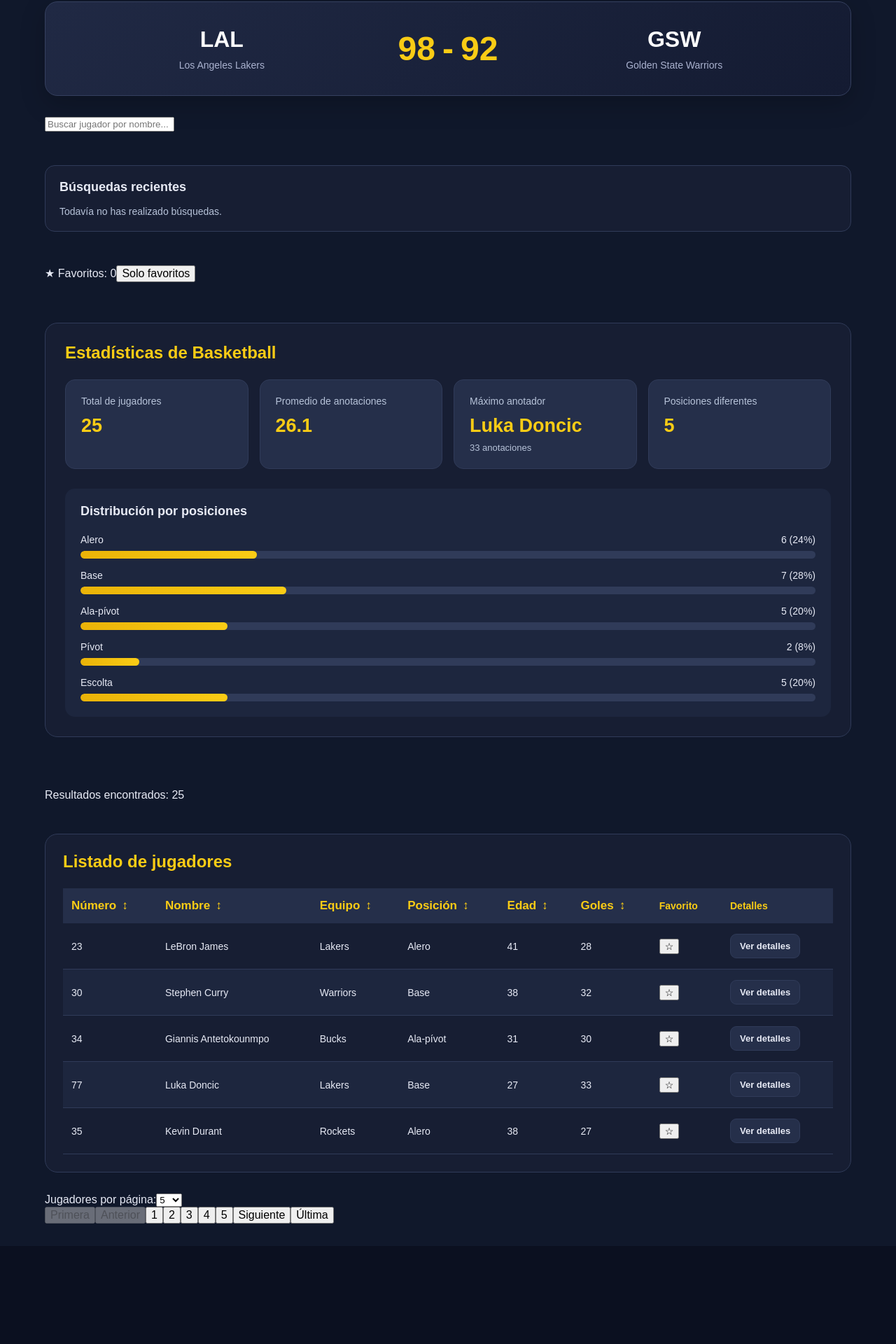
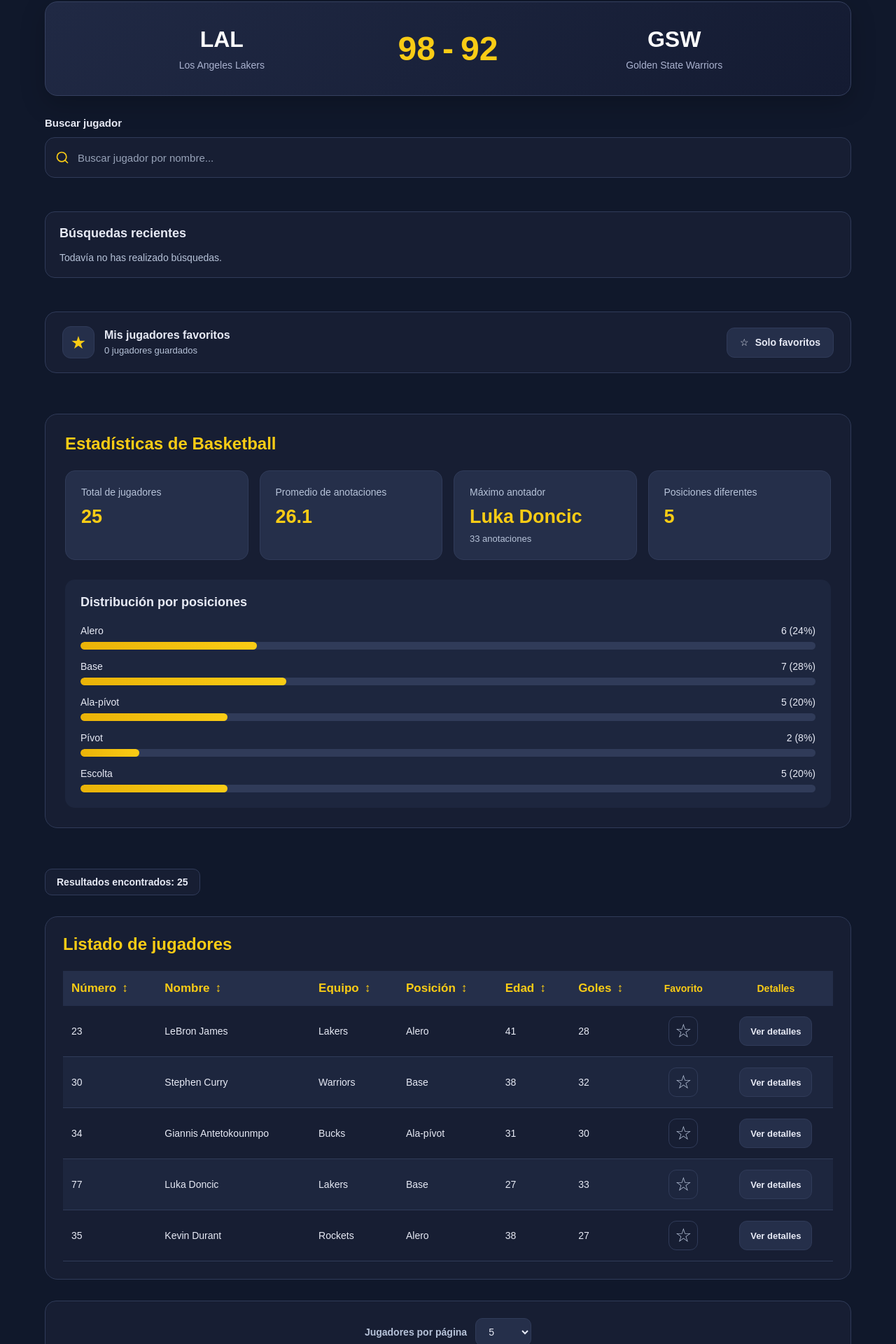
Before and after one commit to SantyGrana2/basketball-react, a React (Vite) app: page / in a window 1280 px wide. Shown: the part 200-2120 px from the top of the page at 70% size. Before the commit the page ends 1980 px from the top, so only its background shows below. Built offline with nearby package versions, Linux system fonts and the light colour scheme.

Commit message:
style: unificar diseno visual de controles y paginacion

```diff
--- a/src/components/FavoritesFilter.jsx
+++ b/src/components/FavoritesFilter.jsx
@@ -5,22 +5,44 @@ function FavoritesFilter({
   onToggleFilter
 }) {
   return (
-    <div className="favorites-filter">
-      <span className="favorites-filter__count">
-        ★ Favoritos: {favoritesCount}
-      </span>
+    <section className="favorites-filter">
+      <div className="favorites-filter__info">
+        <span
+          className="favorites-filter__icon"
+          aria-hidden="true"
+        >
+          ★
+        </span>
+
+        <div className="favorites-filter__text">
+          <strong>Mis jugadores favoritos</strong>
+          <span>
+            {favoritesCount === 1
+              ? "1 jugador guardado"
+              : `${favoritesCount} jugadores guardados`}
+          </span>
+        </div>
+      </div>
 
       <button
         type="button"
-        className="favorites-filter__button"
+        className={`favorites-filter__button ${
+          showOnlyFavorites
+            ? "favorites-filter__button--active"
+            : ""
+        }`}
         onClick={onToggleFilter}
         aria-pressed={showOnlyFavorites}
       >
+        <span aria-hidden="true">
+          {showOnlyFavorites ? "✓" : "☆"}
+        </span>
+
         {showOnlyFavorites
           ? "Mostrar todos"
           : "Solo favoritos"}
       </button>
-    </div>
+    </section>
   );
 }
 
--- a/src/components/Pagination.jsx
+++ b/src/components/Pagination.jsx
@@ -11,6 +11,10 @@ function Pagination({
     (_, index) => index + 1
   );
 
+  const isFirstPage = currentPage === 1;
+  const isLastPage =
+    totalPages === 0 || currentPage >= totalPages;
+
   return (
     <nav
       className="pagination"
@@ -18,11 +22,12 @@ function Pagination({
     >
       <div className="pagination__size">
         <label htmlFor="page-size">
-          Jugadores por página:
+          Jugadores por página
         </label>
 
         <select
           id="page-size"
+          className="pagination__select"
           value={pageSize}
           onChange={(event) =>
             onPageSizeChange(Number(event.target.value))
@@ -37,7 +42,8 @@ function Pagination({
       <div className="pagination__buttons">
         <button
           type="button"
-          disabled={currentPage === 1}
+          className="pagination__button"
+          disabled={isFirstPage}
           onClick={() => onPageChange(1)}
         >
           Primera
@@ -45,24 +51,26 @@ function Pagination({
 
         <button
           type="button"
-          disabled={currentPage === 1}
+          className="pagination__button"
+          disabled={isFirstPage}
           onClick={() => onPageChange(currentPage - 1)}
         >
-          Anterior
+          ‹ Anterior
         </button>
 
         {pages.map((page) => (
           <button
             type="button"
             key={page}
-            className={
+            className={`pagination__button ${
               currentPage === page
                 ? "pagination__button--active"
                 : ""
-            }
+            }`}
             aria-current={
               currentPage === page ? "page" : undefined
             }
+            aria-label={`Ir a la página ${page}`}
             onClick={() => onPageChange(page)}
           >
             {page}
@@ -71,21 +79,17 @@ function Pagination({
 
         <button
           type="button"
-          disabled={
-            totalPages === 0 ||
-            currentPage === totalPages
-          }
+          className="pagination__button"
+          disabled={isLastPage}
           onClick={() => onPageChange(currentPage + 1)}
         >
-          Siguiente
+          Siguiente ›
         </button>
 
         <button
           type="button"
-          disabled={
-            totalPages === 0 ||
-            currentPage === totalPages
-          }
+          className="pagination__button"
+          disabled={isLastPage}
           onClick={() => onPageChange(totalPages)}
         >
           Última
--- a/src/components/PlayerRow.jsx
+++ b/src/components/PlayerRow.jsx
@@ -17,12 +17,14 @@ function PlayerRow({
       <td>
         <button
           type="button"
-          className={
+          className={`favorite-button ${
             isFavorite
-              ? "favorite-button favorite-button--active"
-              : "favorite-button"
+              ? "favorite-button--active"
+              : ""
+          }`}
+          onClick={() =>
+            onToggleFavorite(player.id)
           }
-          onClick={() => onToggleFavorite(player.id)}
           aria-label={
             isFavorite
               ? `Quitar a ${player.name} de favoritos`
@@ -35,7 +37,9 @@ function PlayerRow({
               : "Agregar a favoritos"
           }
         >
-          {isFavorite ? "★" : "☆"}
+          <span aria-hidden="true">
+            {isFavorite ? "★" : "☆"}
+          </span>
         </button>
       </td>
 
--- a/src/components/SearchBar.jsx
+++ b/src/components/SearchBar.jsx
@@ -2,13 +2,40 @@
 function SearchBar({ value, onChange, onClear }) {
   return (
     <div className="search-bar">
+      <label
+        className="search-bar__label"
+        htmlFor="player-search"
+      >
+        Buscar jugador
+      </label>
+
+      <div className="search-bar__control">
+        <svg
+          className="search-bar__icon"
+          viewBox="0 0 24 24"
+          width="20"
+          height="20"
+          fill="none"
+          stroke="currentColor"
+          strokeWidth="2"
+          strokeLinecap="round"
+          strokeLinejoin="round"
+          aria-hidden="true"
+        >
+          <circle cx="11" cy="11" r="8" />
+          <path d="m21 21-4.35-4.35" />
+        </svg>
+
         <input
-        type="text"
+          id="player-search"
+          type="search"
           className="search-bar__input"
           placeholder="Buscar jugador por nombre..."
           value={value}
-        onChange={(event) => onChange(event.target.value)}
-        aria-label="Buscar jugador"
+          onChange={(event) =>
+            onChange(event.target.value)
+          }
+          autoComplete="off"
         />
 
         {value && (
@@ -16,10 +43,13 @@ function SearchBar({ value, onChange, onClear }) {
             type="button"
             className="search-bar__clear"
             onClick={onClear}
+            aria-label="Limpiar búsqueda"
           >
             Limpiar
+            <span aria-hidden="true"> ×</span>
           </button>
         )}
+      </div>
     </div>
   );
 }
--- a/src/styles/main.css
+++ b/src/styles/main.css
@@ -816,3 +816,395 @@ body {
     animation: none;
   }
 }
+
+
+/* =========================================
+   MEJORAS FINALES DE DISEÑO
+   BASKETBALL REACT
+========================================= */
+
+/* BUSCADOR */
+
+.search-bar {
+  display: flex;
+  flex-direction: column;
+  gap: 12px;
+  width: 100%;
+}
+
+.search-bar__label {
+  color: var(--theme-text);
+  font-size: 15px;
+  font-weight: 700;
+}
+
+.search-bar__control {
+  display: flex;
+  align-items: center;
+  gap: 12px;
+  width: 100%;
+  min-height: 58px;
+  padding: 8px 14px;
+  background-color: var(--theme-surface);
+  border: 1px solid var(--theme-border);
+  border-radius: 14px;
+  transition:
+    border-color 0.2s ease,
+    box-shadow 0.2s ease;
+}
+
+.search-bar__control:focus-within {
+  border-color: var(--theme-accent);
+  box-shadow: 0 0 0 3px rgba(250, 204, 21, 0.12);
+}
+
+.search-bar__icon {
+  flex-shrink: 0;
+  color: var(--theme-accent);
+}
+
+.search-bar__input {
+  flex: 1;
+  min-width: 0;
+  padding: 10px 0;
+  background: transparent;
+  border: none;
+  outline: none;
+  color: var(--theme-text);
+  font: inherit;
+  font-size: 15px;
+}
+
+.search-bar__input::placeholder {
+  color: var(--theme-muted);
+  opacity: 0.8;
+}
+
+.search-bar__input::-webkit-search-cancel-button {
+  display: none;
+}
+
+.search-bar__clear {
+  flex-shrink: 0;
+  padding: 9px 13px;
+  background-color: var(--theme-card);
+  border: 1px solid var(--theme-border);
+  border-radius: 9px;
+  color: var(--theme-text);
+  font-size: 13px;
+  font-weight: 600;
+  cursor: pointer;
+  transition: background-color 0.2s ease;
+}
+
+.search-bar__clear:hover {
+  background-color: var(--theme-table-hover);
+}
+
+/* FILTRO DE FAVORITOS */
+
+.favorites-filter {
+  display: flex;
+  justify-content: space-between;
+  align-items: center;
+  flex-wrap: wrap;
+  gap: 18px;
+  padding: 20px 24px;
+  background-color: var(--theme-surface);
+  border: 1px solid var(--theme-border);
+  border-radius: 16px;
+}
+
+.favorites-filter__info {
+  display: flex;
+  align-items: center;
+  gap: 14px;
+}
+
+.favorites-filter__icon {
+  display: flex;
+  align-items: center;
+  justify-content: center;
+  width: 46px;
+  height: 46px;
+  flex-shrink: 0;
+  background-color: var(--theme-card);
+  border: 1px solid var(--theme-border);
+  border-radius: 12px;
+  color: var(--theme-accent);
+  font-size: 25px;
+}
+
+.favorites-filter__text {
+  display: flex;
+  flex-direction: column;
+  gap: 5px;
+}
+
+.favorites-filter__text strong {
+  color: var(--theme-text);
+  font-size: 16px;
+}
+
+.favorites-filter__text > span {
+  color: var(--theme-muted);
+  font-size: 13px;
+}
+
+.favorites-filter__button {
+  display: inline-flex;
+  align-items: center;
+  justify-content: center;
+  gap: 9px;
+  min-height: 43px;
+  padding: 10px 18px;
+  background-color: var(--theme-card);
+  border: 1px solid var(--theme-border);
+  border-radius: 11px;
+  color: var(--theme-text);
+  font-size: 14px;
+  font-weight: 700;
+  cursor: pointer;
+  transition:
+    transform 0.2s ease,
+    background-color 0.2s ease;
+}
+
+.favorites-filter__button:hover {
+  transform: translateY(-2px);
+  background-color: var(--theme-table-hover);
+}
+
+.favorites-filter__button--active {
+  background-color: var(--theme-accent);
+  border-color: var(--theme-accent);
+  color: var(--theme-background);
+}
+
+.favorites-filter__button--active:hover {
+  background-color: var(--theme-accent);
+  color: var(--theme-background);
+}
+
+/* ESTRELLAS DE FAVORITOS */
+
+.favorite-button {
+  display: inline-flex;
+  align-items: center;
+  justify-content: center;
+  width: 42px;
+  height: 42px;
+  padding: 0;
+  background-color: transparent;
+  border: 1px solid var(--theme-border);
+  border-radius: 11px;
+  color: var(--theme-muted);
+  font-size: 27px;
+  line-height: 1;
+  cursor: pointer;
+  transition:
+    color 0.2s ease,
+    background-color 0.2s ease,
+    transform 0.2s ease;
+}
+
+.favorite-button:hover {
+  color: var(--theme-accent);
+  background-color: var(--theme-card);
+  transform: scale(1.08);
+}
+
+.favorite-button--active {
+  color: var(--theme-accent);
+  background-color: var(--theme-card);
+  border-color: var(--theme-accent);
+}
+
+/* PAGINACION */
+
+.pagination {
+  display: flex;
+  flex-direction: column;
+  align-items: center;
+  gap: 22px;
+  padding: 24px;
+  background-color: var(--theme-surface);
+  border: 1px solid var(--theme-border);
+  border-radius: 16px;
+}
+
+.pagination__size {
+  display: flex;
+  align-items: center;
+  justify-content: center;
+  flex-wrap: wrap;
+  gap: 12px;
+}
+
+.pagination__size label {
+  color: var(--theme-muted);
+  font-size: 14px;
+  font-weight: 600;
+}
+
+.pagination__select {
+  min-width: 80px;
+  padding: 10px 14px;
+  background-color: var(--theme-card);
+  border: 1px solid var(--theme-border);
+  border-radius: 10px;
+  color: var(--theme-text);
+  font: inherit;
+  font-size: 14px;
+  cursor: pointer;
+}
+
+.pagination__buttons {
+  display: flex;
+  align-items: center;
+  justify-content: center;
+  flex-wrap: wrap;
+  gap: 8px;
+}
+
+.pagination__button {
+  display: inline-flex;
+  align-items: center;
+  justify-content: center;
+  min-width: 42px;
+  min-height: 42px;
+  padding: 10px 13px;
+  background-color: var(--theme-card);
+  border: 1px solid var(--theme-border);
+  border-radius: 10px;
+  color: var(--theme-text);
+  font-size: 14px;
+  font-weight: 600;
+  cursor: pointer;
+  transition:
+    background-color 0.2s ease,
+    transform 0.2s ease;
+}
+
+.pagination__button:hover:not(:disabled) {
+  background-color: var(--theme-table-hover);
+  transform: translateY(-2px);
+}
+
+.pagination__button--active,
+.pagination__button--active:hover:not(:disabled) {
+  background-color: var(--theme-accent);
+  border-color: var(--theme-accent);
+  color: var(--theme-background);
+}
+
+.pagination__button:disabled {
+  opacity: 0.4;
+  cursor: not-allowed;
+}
+
+/* TABLA Y RESULTADOS */
+
+.player-table__table th,
+.player-table__table td {
+  vertical-align: middle;
+}
+
+.player-table__table th:nth-last-child(-n + 2),
+.player-table__table td:nth-last-child(-n + 2) {
+  text-align: center;
+}
+
+.player-table__details-button {
+  min-height: 42px;
+  padding: 10px 15px;
+  border-radius: 11px;
+  font-weight: 700;
+}
+
+.app__results {
+  align-self: flex-start;
+  margin: 0;
+  padding: 10px 16px;
+  background-color: var(--theme-surface);
+  border: 1px solid var(--theme-border);
+  border-radius: 10px;
+  color: var(--theme-text);
+  font-size: 14px;
+  font-weight: 600;
+}
+
+/* ACCESIBILIDAD */
+
+.search-bar__clear:focus-visible,
+.favorites-filter__button:focus-visible,
+.favorite-button:focus-visible,
+.pagination__button:focus-visible,
+.pagination__select:focus-visible {
+  outline: 3px solid var(--theme-accent);
+  outline-offset: 3px;
+}
+
+/* DISEÑO RESPONSIVE */
+
+@media (max-width: 768px) {
+  .favorites-filter {
+    padding: 18px;
+  }
+
+  .pagination {
+    padding: 18px 12px;
+  }
+
+  .pagination__buttons {
+    gap: 6px;
+  }
+
+  .pagination__button {
+    min-width: 38px;
+    min-height: 40px;
+    padding: 8px 10px;
+    font-size: 13px;
+  }
+}
+
+@media (max-width: 480px) {
+  .search-bar__control {
+    padding: 7px 10px;
+  }
+
+  .search-bar__input {
+    font-size: 14px;
+  }
+
+  .search-bar__clear {
+    padding: 8px;
+    font-size: 12px;
+  }
+
+  .favorites-filter {
+    flex-direction: column;
+    align-items: stretch;
+  }
+
+  .favorites-filter__button {
+    width: 100%;
+  }
+
+  .pagination__buttons {
+    width: 100%;
+  }
+
+  .pagination__button {
+    flex-grow: 1;
+  }
+}
+
+@media (prefers-reduced-motion: reduce) {
+  .favorite-button,
+  .favorites-filter__button,
+  .pagination__button,
+  .search-bar__control {
+    transition: none;
+  }
+}
```
Lines whose indentation alone changed are shown as unchanged.
